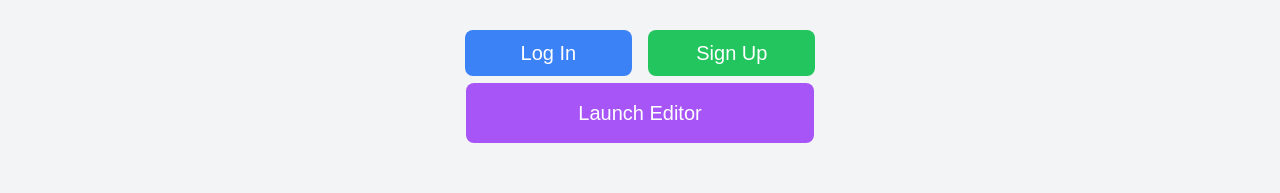
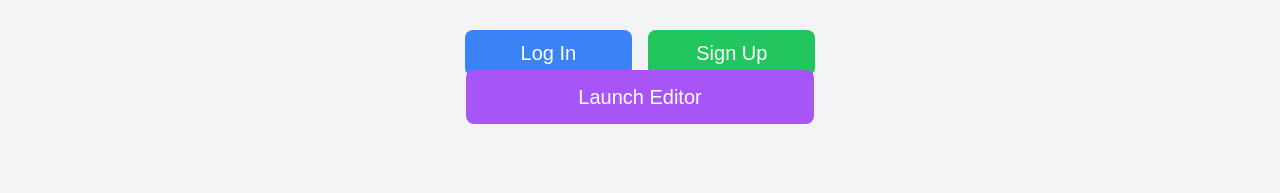
Before and after one commit to myk0laUA/Scriptorium-CSC309, a Next.js app: page / in a window 1280 px wide. Shown: the part 417-610 px from the top of the page. Built offline with nearby package versions, Linux system fonts and the light colour scheme.

Commit message:
Fixed Launch Editor bug

```diff
--- a/pages/index.jsx
+++ b/pages/index.jsx
@@ -83,12 +83,14 @@
                       </span>
                     </Link>
                   </div>
-                  <a
-                    href="/editor"
-                    className="bg-purple-500 dark:bg-purple-700 text-white px-28 py-4 rounded-lg text-xl hover:bg-purple-600 dark:hover:bg-purple-800 transition duration-300 mt-4"
-                  >
-                    Launch Editor
-                  </a>
+
+                  <div className="mt-16">
+                    <Link href="/editor">
+                      <span className="bg-purple-500 dark:bg-purple-700 text-white px-28 py-4 rounded-lg text-xl hover:bg-purple-600 dark:hover:bg-purple-800 transition duration-300">
+                      Launch Editor
+                      </span>
+                    </Link>
+                  </div>
                 </div>
               )}
             </div>
```
